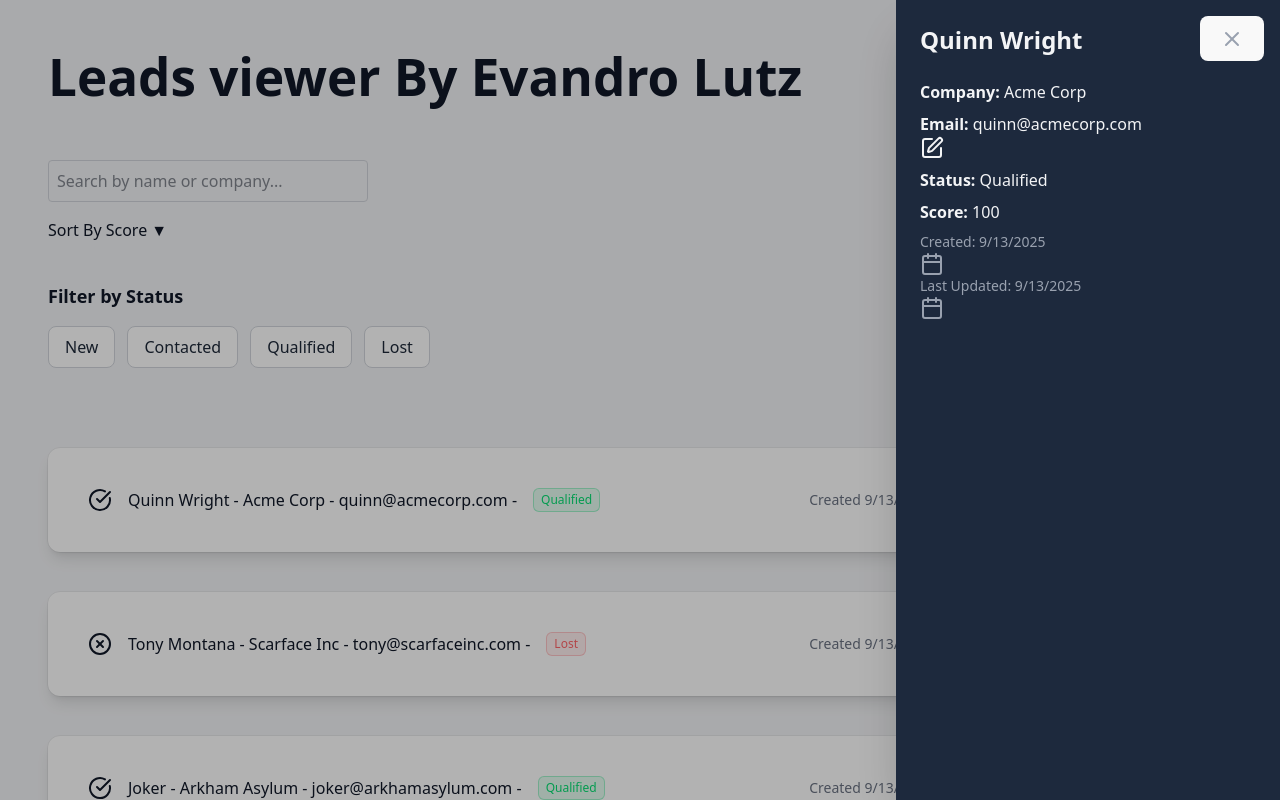
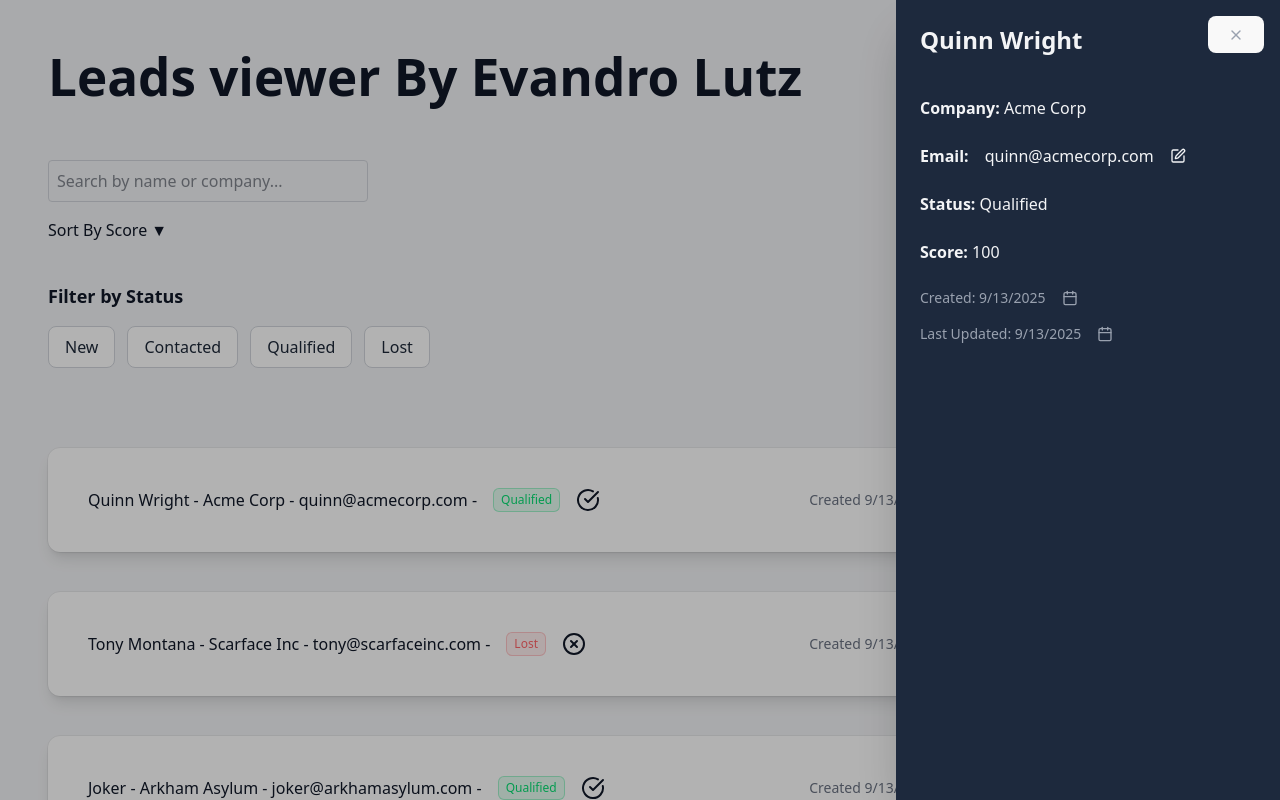
Before and after one commit to evandroLutz/mini-seller-console, a React (Vite) app: page / in a window 1280 px wide. Both pictures are taken after a click on the element 640 px from the left and 500 px from the top of the page. Shown: the top 800 px of the page. Built offline with nearby package versions, Linux system fonts and the light colour scheme.

Commit message:
refatore slide

```diff
--- /dev/null
+++ b/src/components/atoms/Button.tsx
@@ -0,0 +1,25 @@
+import { JSX } from "react";
+
+interface ButtonProps {
+    title: string;
+    active: boolean;
+    onClick: () => void;
+}
+
+function Button({title, active, onClick}:  ButtonProps): JSX.Element {
+    return (
+       <button onClick={() => onClick()}
+            disabled={!active}
+            className={`w-32 px-5 py-2.5 font-medium rounded-xl shadow-lg transition-all duration-300
+                ${active
+                ? "bg-gradient-to-r from-blue-500 to-indigo-600 text-white hover:from-blue-600 hover:to-indigo-700 focus:outline-none focus:ring-2 focus:ring-indigo-400 focus:ring-offset-2"
+                : "cursor-not-allowed!important bg-gray-400 text-gray-200 opacity-50"}
+            `}
+            >
+            {title}
+        </button>
+
+    );
+}
+
+export default Button;
--- a/src/components/atoms/Filter.tsx
+++ b/src/components/atoms/Filter.tsx
@@ -17,7 +17,7 @@ function Filter(): JSX.Element {
       );
       setFilteredByStatus(filteredLeads);
     }
-  }, [selectedStatus, originalLeads, setFilteredByStatus]);
+  }, [selectedStatus]);
 
   const toggleOption = (option: string) => {
     setSelectedStatus((prev) =>
--- a/src/components/atoms/LeadRow.tsx
+++ b/src/components/atoms/LeadRow.tsx
@@ -10,8 +10,8 @@ function LeadRow({ lead }: { lead: Lead }): JSX.Element {
 
   return (
     <div onClick={() => setSelectedLead(lead)} className="cursor-pointer bg-gray-800 p-4 rounded-md mb-4 min-h-[120px] sm:min-h-[100px] flex items-center gap-x-4 rounded-xl bg-white p-10 shadow-lg outline outline-black/5 dark:bg-slate-800 dark:shadow-none dark:-outline-offset-1 dark:outline-white/10">
+        {lead.name} - {lead.company} - {lead.email} - <Badge status={lead.status} />
         <StatusIcon className="h-6 w-6" />
-        {lead.name} - {lead.company} - {lead.email} - <Badge status={lead.status} />
         <div className="ml-auto text-sm text-gray-500 dark:text-gray-400">Created {lead.createdAt.toLocaleDateString()}</div>
         <div className="text-sm text-gray-500 dark:text-gray-400">Last Updated: {lead.updatedAt.toLocaleDateString()}</div>
         <div className="text-sm text-gray-500 dark:text-gray-400">Score: {lead.score}</div>
--- a/src/components/atoms/SlideOver.tsx
+++ b/src/components/atoms/SlideOver.tsx
@@ -1,15 +1,41 @@
-import { JSX, useState } from "react";
+import { JSX, useEffect, useState } from "react";
 import { useSelectedLead } from "../../contexts/SelectedLeadContext";
 import { XIcon, Edit, Calendar } from "lucide-react";
+import validateEmail from '../../utils/validateEmail';
+import Button from "./Button";
+import { useLeads } from "../../contexts/LeadContext";
 
 function SlideOver(): JSX.Element {
   const { selectedLead, setSelectedLead } = useSelectedLead();
+  const { setOriginalLeads } = useLeads();
 
   const [isEditing, setIsEditing] = useState<boolean>(false);
+
+  const [email, setEmail] = useState(selectedLead?.email);
+
+  const [emailError, setEmailError] = useState<string | null>(null);
 
   const reset = () => {
     setIsEditing(false);
     setSelectedLead(null)
+    setEmailError(null);
+  }
+
+  useEffect(() => {
+    setEmail(selectedLead?.email || "");
+  }, [selectedLead]);
+
+  function updateEmailById(id: string, email: string) {
+    setOriginalLeads(prevLeads =>
+      prevLeads.map(lead =>
+        lead.id === id ? { ...lead, email, updatedAt: new Date()} : lead
+      )
+    );
+
+    if (selectedLead?.id === id) {
+      setSelectedLead(prev => prev ? { ...prev, email, updatedAt: new Date() } : null);
+    }
+    setIsEditing(false);
   }
 
   return (
@@ -18,7 +44,6 @@ function SlideOver(): JSX.Element {
         selectedLead ? "pointer-events-auto" : "pointer-events-none"
       }`}
     >
-      {/* Overlay */}
       <div
         className={`absolute inset-0 bg-black transition-opacity duration-300 ${
           selectedLead ? "opacity-30" : "opacity-0"
@@ -27,7 +52,7 @@ function SlideOver(): JSX.Element {
       />
 
       <div
-        className={`relative bg-slate-800 text-gray-100 shadow-2xl h-full p-6 transform transition-transform duration-300
+        className={`flex flex-col gap-4 relative bg-slate-800 text-gray-100 shadow-2xl h-full p-6 transform transition-transform duration-300
         w-full sm:max-w-md md:w-96
         ${selectedLead ? "translate-x-0" : "translate-x-full"}`}
       >
@@ -35,7 +60,7 @@ function SlideOver(): JSX.Element {
           className="absolute top-4 right-4 text-gray-400 hover:text-white transition-colors"
           onClick={() => reset()}
         >
-          <XIcon className="h-6 w-6" />
+          <XIcon className="h-4 w-4" />
         </button>
 
         {selectedLead && (
@@ -45,10 +70,30 @@ function SlideOver(): JSX.Element {
               <span className="font-semibold">Company:</span> {selectedLead.company}
             </p>
             {
-                isEditing ? null :
-                <p onClick={() => setIsEditing(true)}className="cursor-pointer mb-2">
-                    <span className="font-semibold">Email:</span> {selectedLead.email}
-                    <Edit className="h-6 w-6" />
+                isEditing ?
+                <>
+                  <input
+                    type="email"
+                    inputMode="email"
+                    value={email}
+                    onChange={(e) => {
+                      const error = validateEmail(e.target.value);
+                      setEmailError(error);
+                      setEmail(e.target.value);
+                    }}
+                    className={`w-full rounded-md border px-3 py-2 text-sm focus:outline-none focus:ring-2 focus:ring-offset-1 focus:ring-opacity-75
+                    ${emailError ? "border-red-500 focus:ring-red-300" : "border-gray-200 focus:ring-indigo-300"}`}
+                    placeholder="user@example.com"
+                  />
+                  <div className="text-red-600 text-sm mt-1 font-medium italic">
+                    {emailError}
+                  </div>
+                  <Button onClick={() => updateEmailById(selectedLead.id, email ? email: '')} active={!emailError} title={"save Email"} />
+                </>
+                :
+                <p onClick={() => setIsEditing(true)} className="flex items-center gap-4 cursor-pointer mb-2">
+                    <span className="font-semibold">Email:</span> {email}
+                    <Edit className="h-4 w-4" />
                 </p>
             }
             <p className="mb-2">
@@ -57,11 +102,15 @@ function SlideOver(): JSX.Element {
             <p className="mb-2">
               <span className="font-semibold">Score:</span> {selectedLead.score}
             </p>
-            <p className="text-sm text-gray-400">
-              Created: {selectedLead.createdAt.toLocaleDateString()} <br />
-              <Calendar className="h-6 w-6" />
-              Last Updated: {selectedLead.updatedAt.toLocaleDateString()}
-              <Calendar className="h-6 w-6" />
+            <p className="flex flex-col gap-4 text-sm text-gray-400">
+              <div className="flex items-center gap-4">
+                Created: {selectedLead.createdAt.toLocaleDateString()} <br />
+                <Calendar className="h-4 w-4" />
+              </div>
+              <div className="flex items-center gap-4">
+                Last Updated: {selectedLead.updatedAt.toLocaleDateString()}
+                <Calendar className="h-4 w-4" />
+              </div>
             </p>
           </>
         )}
--- a/src/contexts/LeadContext.tsx
+++ b/src/contexts/LeadContext.tsx
@@ -1,10 +1,12 @@
-import { createContext, useContext, useState, ReactNode, useEffect, Dispatch, SetStateAction } from "react";
+import { createContext, useContext, useState, ReactNode, useEffect, Dispatch, SetStateAction, useMemo } from "react";
 import { Lead } from "../types";
 import leadsData from '../data/leads.json';
 import convertDataLead from "../utils/convertDataLead";
+import { useLocalStorage } from "../hooks/useLocalStorage";
 
 interface LeadContextType {
   originalLeads: Lead[];
+  setOriginalLeads:  Dispatch<SetStateAction<Lead[]>>;
   leads: Lead[];
   setLeads: Dispatch<SetStateAction<Lead[]>>;
   setFilteredBySearch: Dispatch<SetStateAction<Lead[]>>;
@@ -17,9 +19,21 @@ interface LeadProviderProps {
   children: ReactNode;
 }
 
+
 export const LeadProvider = ({ children }: LeadProviderProps) => {
     const sortedLeads = [...convertDataLead(leadsData)].sort((a, b) => b.score - a.score);
-    const [originalLeads] = useState<Lead[]>(sortedLeads);
+    const [originalLeadsRaw, setOriginalLeads] = useLocalStorage<Lead[]>(
+      "leads-list",
+      sortedLeads);
+
+    const originalLeads = useMemo(() =>
+      originalLeadsRaw.map(lead => ({
+        ...lead,
+        createdAt: new Date(lead.createdAt),
+        updatedAt: new Date(lead.updatedAt),
+      })), [originalLeadsRaw]
+    );
+
     const [filteredBySearch, setFilteredBySearch] = useState<Lead[]>(originalLeads);
     const [filteredByStatus, setFilteredByStatus] = useState<Lead[]>(originalLeads);
 
@@ -29,18 +43,22 @@ export const LeadProvider = ({ children }: LeadProviderProps) => {
       let updatedLeads = originalLeads;
 
       if (filteredBySearch.length !== originalLeads.length) {
-            updatedLeads = updatedLeads.filter(lead => filteredBySearch.includes(lead));
+        updatedLeads = updatedLeads.filter(lead =>
+          filteredBySearch.some(f => f.id === lead.id)
+        );
       }
 
       if (filteredByStatus.length !== originalLeads.length) {
-            updatedLeads = updatedLeads.filter(lead => filteredByStatus.includes(lead));
+        updatedLeads = updatedLeads.filter(lead =>
+          filteredByStatus.some(f => f.id === lead.id)
+        );
       }
 
       setLeads(updatedLeads);
-    }, [filteredBySearch, filteredByStatus]);
+    }, [filteredBySearch, filteredByStatus, originalLeads]);
 
   return (
-    <LeadContext.Provider value={{ originalLeads, leads, setLeads, setFilteredBySearch, setFilteredByStatus }}>
+    <LeadContext.Provider value={{ originalLeads, setOriginalLeads, leads, setLeads, setFilteredBySearch, setFilteredByStatus }}>
       {children}
     </LeadContext.Provider>
   );
--- /dev/null
+++ b/src/hooks/useLocalStorage.tsx
@@ -0,0 +1,30 @@
+import { useState } from "react";
+
+export function useLocalStorage<T>(key: string, initialValue: T) {
+
+  const [storedValue, setStoredValue] = useState<T>(() => {
+    try {
+      const item = window.localStorage.getItem(key);
+      if (item) return JSON.parse(item) as T;
+
+      window.localStorage.setItem(key, JSON.stringify(initialValue));
+      return initialValue;
+    } catch (error) {
+      console.error("Error reading localStorage", error);
+      return initialValue;
+    }
+  });
+
+  const setValue = (value: T | ((val: T) => T)) => {
+    try {
+      const valueToStore =
+      value instanceof Function ? value(storedValue) : value;
+      setStoredValue(valueToStore);
+      window.localStorage.setItem(key, JSON.stringify(valueToStore));
+    } catch (error) {
+      console.error("Error saving no localStorage", error);
+    }
+  };
+
+  return [storedValue, setValue] as const;
+}
--- /dev/null
+++ b/src/utils/getLastUpdated.tsx
@@ -0,0 +1,3 @@
+function getLastUpdated(): string {
+    return new Date().toISOString();;
+}
--- /dev/null
+++ b/src/utils/validateEmail.ts
@@ -0,0 +1,9 @@
+function validateEmail(value: string): string | null {
+    const trimmed = value.trim();
+    if (!trimmed) return "email cannot be empty";
+    const emailRegex = /^[^\s@]+@[^\s@]+\.[^\s@]{2,}$/;
+    if (!emailRegex.test(trimmed)) return "invalid email format";
+    return null;
+}
+
+export default validateEmail;
```
Lines whose indentation alone changed are shown as unchanged.
